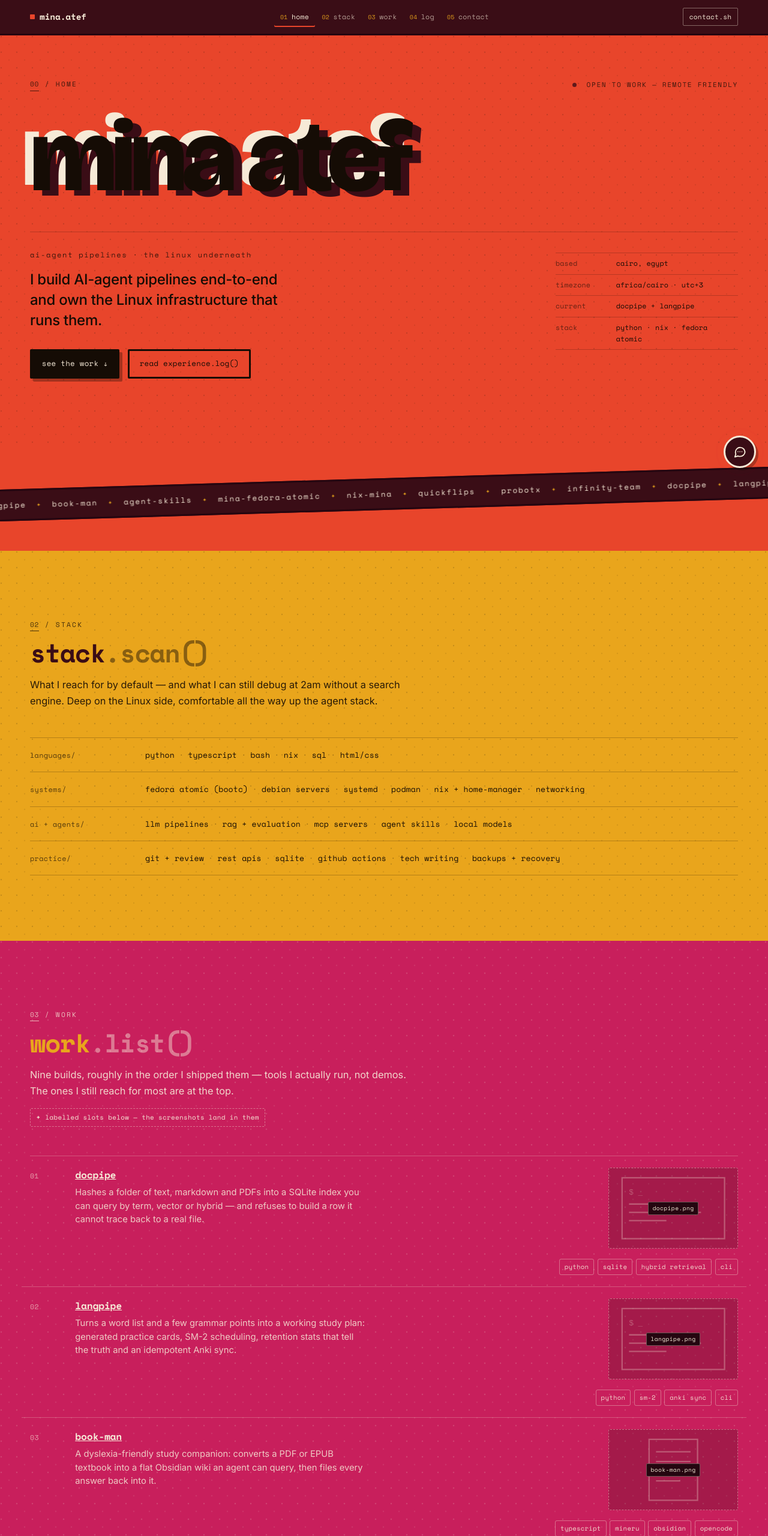
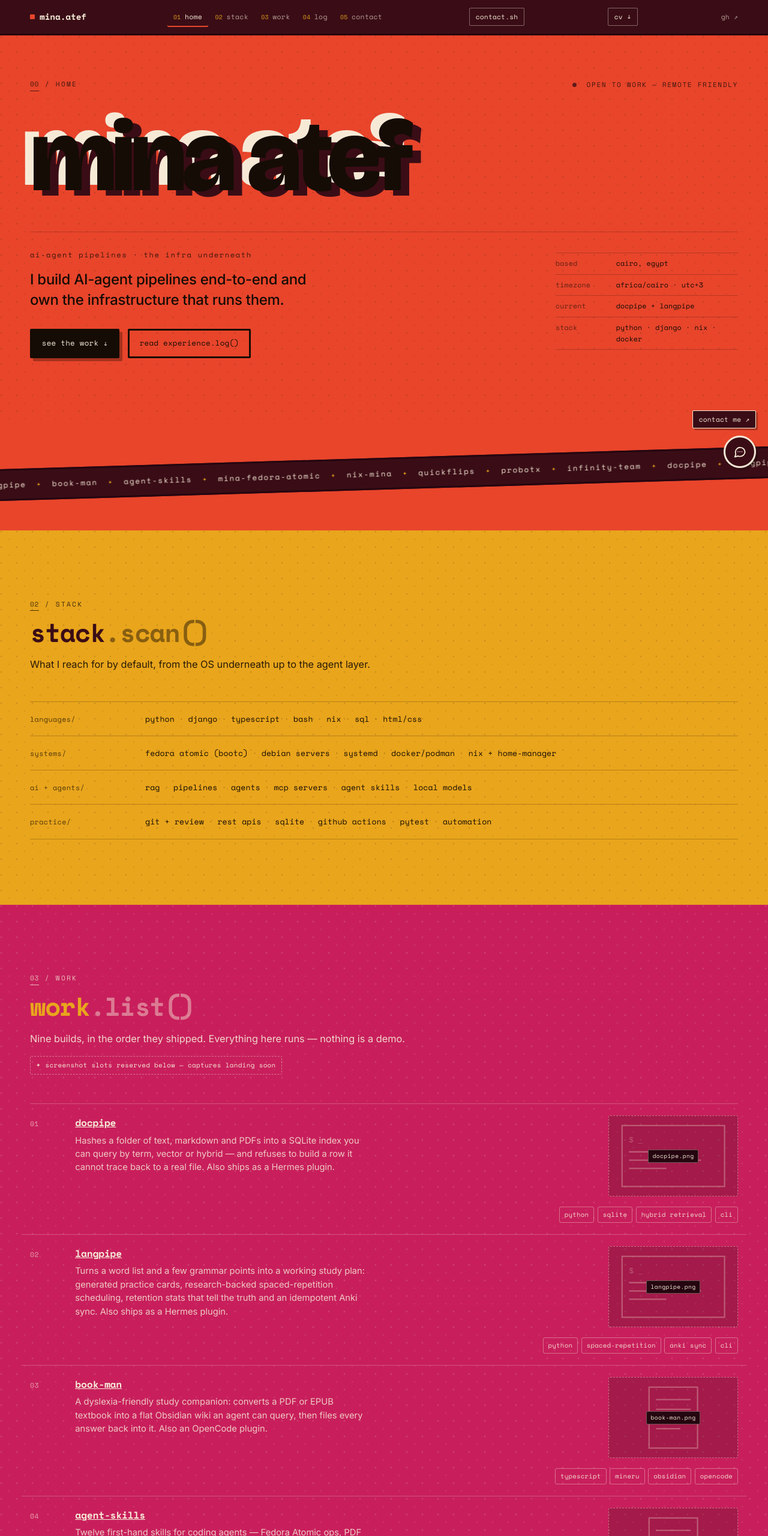
Before and after one commit to mina-atef-00/portfolio-v2, a website: page index.html in a window 1280 px wide. Shown: the top 2560 px of the page at 60% size. Drawn offline with nearby package versions, Linux system fonts and the light colour scheme.

Commit message:
content pass: name, stack, plugins, contact, pinned assistant, cv asset

```diff
--- a/index.html
+++ b/index.html
@@ -3,11 +3,11 @@
 <head>
 <meta charset="utf-8">
 <meta name="viewport" content="width=device-width, initial-scale=1">
-<title>mina atef — ai-agent pipelines &amp; linux infrastructure</title>
-<meta name="description" content="Mina Atef — Cairo. Builds AI-agent pipelines end-to-end and owns the Linux infrastructure underneath them: nine shipped tools, one reproducible workstation.">
+<title>Mina Atef — AI-agent pipelines & infrastructure</title>
+<meta name="description" content="Mina Atef — Cairo. Builds AI-agent pipelines end-to-end and owns the infrastructure underneath them: nine shipped tools, one reproducible workstation.">
 <meta property="og:type" content="website">
-<meta property="og:title" content="mina atef — ai-agent pipelines &amp; linux infrastructure">
-<meta property="og:description" content="AI-agent pipelines end to end, and the Linux infrastructure that runs them. Cairo, open to work.">
+<meta property="og:title" content="Mina Atef — AI-agent pipelines & infrastructure">
+<meta property="og:description" content="AI-agent pipelines end to end, and the infrastructure that runs them. Cairo, open to work.">
 <meta name="twitter:card" content="summary">
 <meta name="color-scheme" content="light">
 <meta name="theme-color" content="#3a0d16">
@@ -146,6 +146,11 @@ svg{display:block}
   transition:background-color .18s ease,color .18s ease,border-color .18s ease;
 }
 .topbar-cta:hover{background:var(--cream);color:var(--maroon);border-color:var(--cream)}
+.topbar-gh{
+  font-family:var(--font-mono);font-size:.7rem;letter-spacing:.02em;
+  color:rgba(246,234,215,.65);text-decoration:none;white-space:nowrap;
+}
+.topbar-gh:hover{color:var(--cream)}
 
 /* ---------- microcopy system ---------- */
 .sec-label{
@@ -564,9 +569,8 @@ svg{display:block}
    ============================================================ */
 .ask{
   position:fixed;right:1.25rem;bottom:1.25rem;z-index:70;
-  display:none;flex-direction:column;align-items:flex-end;gap:.7rem;
+  display:flex;flex-direction:column;align-items:flex-end;gap:.7rem;
 }
-.ask.is-live{display:flex}
 .ask-bubble{
   position:relative;flex:none;
   width:3.4rem;height:3.4rem;border-radius:50%;
@@ -577,6 +581,12 @@ svg{display:block}
 }
 .ask-bubble:hover{background:var(--maroon-deep)}
 .ask-bubble svg{width:1.4rem;height:1.4rem}
+.ask-contact{
+  font-family:var(--font-mono);font-size:.7rem;letter-spacing:.02em;text-decoration:none;
+  color:var(--cream);background:var(--maroon);border:1.5px solid var(--cream);border-radius:2px;
+  padding:.34rem .6rem;white-space:nowrap;box-shadow:3px 3px 0 rgba(21,12,5,.28);
+}
+.ask-contact:hover{background:var(--maroon-deep)}
 .ask-bubble .ping{
   position:absolute;inset:-3px;border-radius:50%;
   border:2px solid var(--rani);pointer-events:none;
@@ -694,7 +704,7 @@ svg{display:block}
   .proj-desc{max-width:64ch}
 }
 @media (max-width:820px){
-  .topbar-cta{display:none}
+  .topbar-cta,.topbar-gh{display:none}
   .nav{margin-right:-.4rem}
   .nav a{padding:.5rem .5rem}
 }
@@ -777,6 +787,8 @@ svg{display:block}
       <a href="#contact"><span class="n">05</span> contact</a>
     </nav>
     <a class="topbar-cta" href="#contact">contact.sh</a>
+    <a class="topbar-cta topbar-cv" href="mina-atef-cv.pdf">cv ↓</a>
+    <a class="topbar-gh" href="https://github.com/mina-atef-00" rel="me noopener" aria-label="mina atef on github">gh ↗</a>
   </div>
 </header>
 
@@ -790,12 +802,12 @@ svg{display:block}
         <span class="sec-label hero-status"><span class="pulse" aria-hidden="true"></span> open to work — remote friendly</span>
       </div>
 
-      <h1 class="wordmark" data-text="mina atef">mina atef</h1>
+      <h1 class="wordmark" data-text="Mina Atef">Mina Atef</h1>
 
       <div class="hero-grid">
         <div class="hero-lead">
-          <p class="hero-role">ai-agent pipelines · the linux underneath</p>
-          <p class="hero-tag">I build AI-agent pipelines end-to-end and own the Linux infrastructure that runs them.</p>
+          <p class="hero-role">ai-agent pipelines · the infra underneath</p>
+          <p class="hero-tag">I build AI-agent pipelines end-to-end and own the infrastructure that runs them.</p>
           <div class="cta-row">
             <a class="btn btn--solid" href="#work">see the work <span class="arw" aria-hidden="true">↓</span></a>
             <a class="btn btn--ghost" href="#log">read experience.log()</a>
@@ -806,7 +818,7 @@ svg{display:block}
           <li><span>based</span> cairo, egypt</li>
           <li><span>timezone</span> africa/cairo · utc+3</li>
           <li><span>current</span> docpipe + langpipe</li>
-          <li><span>stack</span> python · nix · fedora atomic</li>
+          <li><span>stack</span> python · django · nix · docker</li>
         </ul>
       </div>
     </div>
@@ -832,25 +844,25 @@ svg{display:block}
       <header class="sec-head reveal">
         <span class="sec-label"><span class="num">02</span> / stack</span>
         <h2 class="sec-title"><span class="fn">stack</span><span class="paren">.scan()</span></h2>
-        <p class="sec-lede prose">What I reach for by default — and what I can still debug at 2am without a search engine. Deep on the Linux side, comfortable all the way up the agent stack.</p>
+        <p class="sec-lede prose">What I reach for by default, from the OS underneath up to the agent layer.</p>
       </header>
 
       <dl class="skill-rows reveal">
         <div class="skill-row">
           <dt>languages/</dt>
-          <dd>python<b>·</b>typescript<b>·</b>bash<b>·</b>nix<b>·</b>sql<b>·</b>html/css</dd>
+          <dd>python<b>·</b>django<b>·</b>typescript<b>·</b>bash<b>·</b>nix<b>·</b>sql<b>·</b>html/css</dd>
         </div>
         <div class="skill-row">
           <dt>systems/</dt>
-          <dd>fedora atomic (bootc)<b>·</b>debian servers<b>·</b>systemd<b>·</b>podman<b>·</b>nix + home-manager<b>·</b>networking</dd>
+          <dd>fedora atomic (bootc)<b>·</b>debian servers<b>·</b>systemd<b>·</b>docker/podman<b>·</b>nix + home-manager</dd>
         </div>
         <div class="skill-row">
           <dt>ai + agents/</dt>
-          <dd>llm pipelines<b>·</b>rag + evaluation<b>·</b>mcp servers<b>·</b>agent skills<b>·</b>local models</dd>
+          <dd>rag<b>·</b>pipelines<b>·</b>agents<b>·</b>mcp servers<b>·</b>agent skills<b>·</b>local models</dd>
         </div>
         <div class="skill-row">
           <dt>practice/</dt>
-          <dd>git + review<b>·</b>rest apis<b>·</b>sqlite<b>·</b>github actions<b>·</b>tech writing<b>·</b>backups + recovery</dd>
+          <dd>git + review<b>·</b>rest apis<b>·</b>sqlite<b>·</b>github actions<b>·</b>pytest<b>·</b>automation</dd>
         </div>
       </dl>
     </div>
@@ -862,8 +874,8 @@ svg{display:block}
       <header class="sec-head reveal">
         <span class="sec-label"><span class="num">03</span> / work</span>
         <h2 class="sec-title"><span class="fn">work</span><span class="paren">.list()</span></h2>
-                <p class="sec-lede prose">Nine builds, roughly in the order I shipped them — tools I actually run, not demos. The ones I still reach for most are at the top.</p>
-        <p class="pending" data-placeholder-for="screenshots">labelled slots below — the screenshots land in them</p>
+                <p class="sec-lede prose">Nine builds, in the order they shipped. Everything here runs — nothing is a demo.</p>
+        <p class="pending" data-placeholder-for="screenshots">screenshot slots reserved below — captures landing soon</p>
       </header>
 
             <ol class="proj-list reveal">
@@ -871,7 +883,7 @@ svg{display:block}
           <span class="proj-num" aria-hidden="true">01</span>
           <div class="proj-body">
             <h3 class="proj-name"><a href="https://github.com/mina-atef-00/docpipe" rel="noopener">docpipe</a></h3>
-            <p class="proj-desc">Hashes a folder of text, markdown and PDFs into a SQLite index you can query by term, vector or hybrid — and refuses to build a row it cannot trace back to a real file.</p>
+            <p class="proj-desc">Hashes a folder of text, markdown and PDFs into a SQLite index you can query by term, vector or hybrid — and refuses to build a row it cannot trace back to a real file. Also ships as a Hermes plugin.</p>
           </div>
           <div class="proj-side">
             <figure class="shot" data-screenshot-for="docpipe">
@@ -893,7 +905,7 @@ svg{display:block}
           <span class="proj-num" aria-hidden="true">02</span>
           <div class="proj-body">
             <h3 class="proj-name"><a href="https://github.com/mina-atef-00/langpipe" rel="noopener">langpipe</a></h3>
-            <p class="proj-desc">Turns a word list and a few grammar points into a working study plan: generated practice cards, SM-2 scheduling, retention stats that tell the truth and an idempotent Anki sync.</p>
+            <p class="proj-desc">Turns a word list and a few grammar points into a working study plan: generated practice cards, research-backed spaced-repetition scheduling, retention stats that tell the truth and an idempotent Anki sync. Also ships as a Hermes plugin.</p>
           </div>
           <div class="proj-side">
             <figure class="shot" data-screenshot-for="langpipe">
@@ -904,7 +916,7 @@ svg{display:block}
             </figure>
             <ul class="chips">
               <li class="chip">python</li>
-              <li class="chip">sm-2</li>
+              <li class="chip">spaced-repetition</li>
               <li class="chip">anki sync</li>
               <li class="chip">cli</li>
             </ul>
@@ -915,7 +927,7 @@ svg{display:block}
           <span class="proj-num" aria-hidden="true">03</span>
           <div class="proj-body">
             <h3 class="proj-name"><a href="https://github.com/mina-atef-00/book-man" rel="noopener">book-man</a></h3>
-            <p class="proj-desc">A dyslexia-friendly study companion: converts a PDF or EPUB textbook into a flat Obsidian wiki an agent can query, then files every answer back into it.</p>
+            <p class="proj-desc">A dyslexia-friendly study companion: converts a PDF or EPUB textbook into a flat Obsidian wiki an agent can query, then files every answer back into it. Also an OpenCode plugin.</p>
           </div>
           <div class="proj-side">
             <figure class="shot" data-screenshot-for="book-man">
@@ -937,7 +949,7 @@ svg{display:block}
           <span class="proj-num" aria-hidden="true">04</span>
           <div class="proj-body">
             <h3 class="proj-name"><a href="https://github.com/mina-atef-00/agent-skills" rel="noopener">agent-skills</a></h3>
-            <p class="proj-desc">Twelve first-hand skills for coding agents — Fedora Atomic ops, PDF tooling, browser automation, editor integration — each one loaded only when a task matches it.</p>
+            <p class="proj-desc">Twelve first-hand skills for coding agents — Fedora Atomic ops, PDF tooling, browser automation, editor integration — each one loaded only when a task matches it. Published on <a href="https://clawhub.ai/mina-atef-00" rel="noopener">ClawHub</a>.</p>
           </div>
           <div class="proj-side">
             <figure class="shot" data-screenshot-for="agent-skills">
@@ -971,7 +983,7 @@ svg{display:block}
             <ul class="chips">
               <li class="chip">bootc</li>
               <li class="chip">containerfile</li>
-              <li class="chip">universal blue</li>
+              <li class="chip">just</li>
               <li class="chip">niri</li>
             </ul>
           </div>
@@ -1074,7 +1086,7 @@ svg{display:block}
       <header class="sec-head reveal">
         <span class="sec-label"><span class="num">04</span> / log</span>
         <h2 class="sec-title"><span class="fn">experience</span><span class="paren">.log()</span></h2>
-        <p class="sec-lede prose">Where I have worked, newest first. Short entries — the detail lives in the work above.</p>
+        <p class="sec-lede prose">Where I have worked, newest first.</p>
       </header>
 
             <ol class="log-list reveal">
@@ -1098,7 +1110,7 @@ svg{display:block}
           <div class="log-when">2021 – 2022</div>
           <div class="log-body">
             <h3 class="log-role">bot developer <span class="log-org">· freelance · discord platforms</span></h3>
-            <p class="log-text">Built and maintained <em class="hl">three</em> production Discord bots for paying communities — QuickFlips, ProBotX and Infinity-Team. Requirements, hosting, scheduled jobs and support were all mine, for users who noticed every minute of downtime.</p>
+            <p class="log-text">Built and maintained <em class="hl">three</em> production Discord bots for paying communities — QuickFlips, ProBotX and Infinity-Team. Requirements, hosting, scheduled jobs and support were on me, for users who noticed every minute of downtime.</p>
             <ul class="chips">
               <li class="chip">python</li>
               <li class="chip">discord.py</li>
@@ -1127,7 +1139,7 @@ svg{display:block}
         <div class="edu-grid">
           <div class="edu-card">
             <h3>B.A. Business Administration</h3>
-            <p>Ain Shams University, Cairo — 2023 – 2026, final year</p>
+            <p>Ain Shams University, Cairo — graduated 2026</p>
           </div>
           <div class="edu-card">
             <h3>AWS Certified Cloud Practitioner</h3>
@@ -1148,7 +1160,7 @@ svg{display:block}
 
       <div class="contact-grid">
         <div class="reveal">
-          <p class="contact-lede">Email is the fastest way to reach me, and I answer everything. Or ask the assistant in the corner — it answers from the facts on this site.</p>
+          <p class="contact-lede">WhatsApp and Telegram are the fastest ways to reach me — email works too. Or ask the assistant in the corner — it answers from the facts on this site.</p>
                     <ul class="links">
             <li><a class="btn btn--solid" href="mailto:mina.atef.00@gmail.com">email me <span class="arw" aria-hidden="true">↗</span></a></li>
             <li><a class="btn btn--ghost" href="https://github.com/mina-atef-00" rel="me noopener">github <span class="arw" aria-hidden="true">↗</span></a></li>
@@ -1156,10 +1168,10 @@ svg{display:block}
           </ul>
           <dl class="contact-meta">
             <div><dt>open to</dt><dd>backend, infrastructure and AI-tooling work</dd></div>
-            <div><dt>where</dt><dd>remote, or in cairo</dd></div>
-            <div><dt>reply</dt><dd>email — every message gets an answer</dd></div>
+            <div><dt>where</dt><dd>remote · in-office</dd></div>
+            <div><dt>reply</dt><dd>whatsapp · telegram · email — every message gets an answer</dd></div>
           </dl>
-          <p class="contact-note">The assistant runs on the same facts this page is built from, so the obvious questions get answered before anyone waits on me. Email is still the fastest route to a human.</p>
+          <p class="contact-note">The assistant runs on the same facts this page is built from, so the obvious questions get answered before anyone waits on me.</p>
         </div>
 
         <!-- terminal-style contact card -->
@@ -1184,7 +1196,7 @@ svg{display:block}
 
       <footer class="foot">
         <span>© 2026 mina atef — cairo, egypt</span>
-        <span>static html — no build step</span>
+        <span>hand-built html · no frameworks</span>
       </footer>
     </div>
   </section>
@@ -1198,6 +1210,7 @@ svg{display:block}
      JavaScript. POSTs { message } -> { reply, source } to
      /.netlify/functions/chat, same origin, no keys in the page. -->
 <div class="ask" id="ask-widget">
+  <a class="ask-contact" href="#contact">contact me ↗</a>
   <div class="ask-panel" id="ask-panel" role="dialog" aria-label="ask about mina" hidden>
     <div class="ask-bar">
       <span class="ask-title">ask about mina</span>
```
Also changed, not shown: 1 other file.
